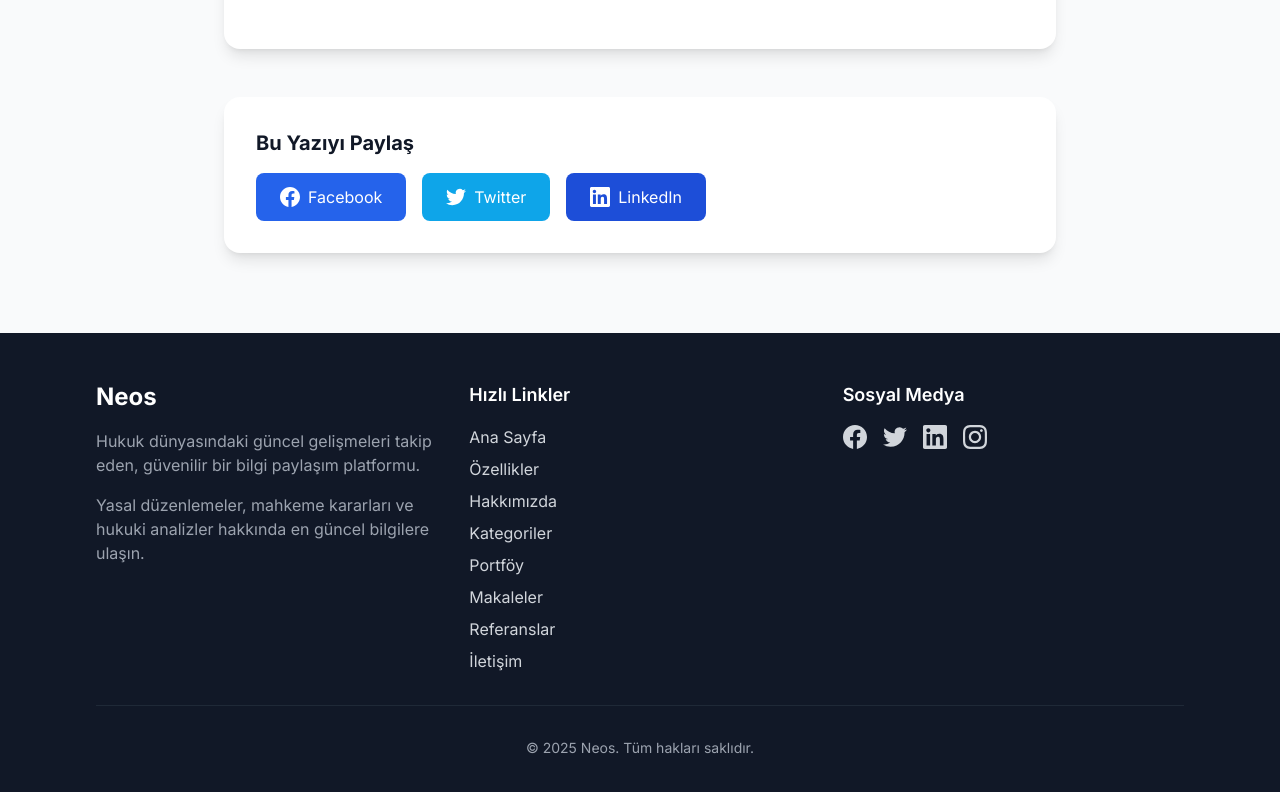
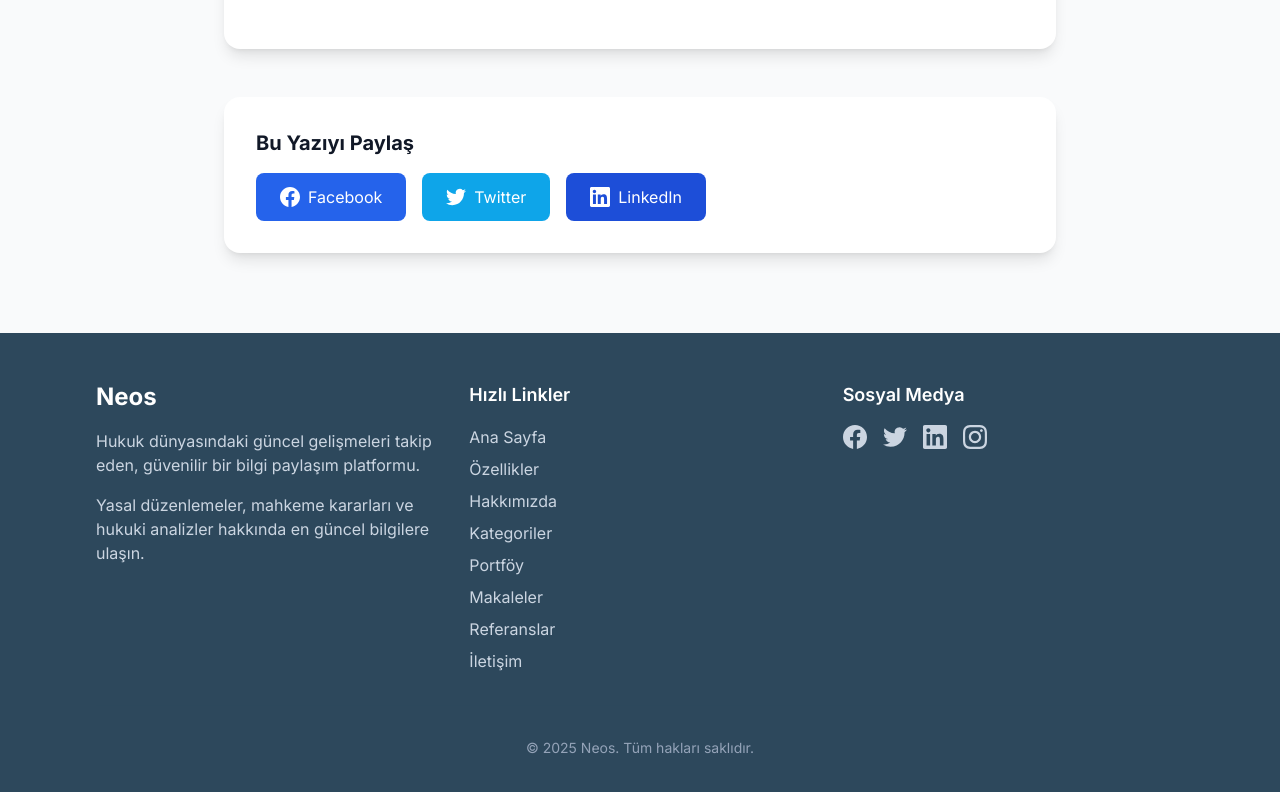
Before and after one commit to onderturhan/neos, an Angular app: page /blog/1 in a window 1280 px wide. Shown: the part 1626-2418 px from the top of the page. Built offline with nearby package versions, Linux system fonts and the light colour scheme.

Commit message:
Anasayfa ve ana renk düzenlemeleri

```diff
--- a/package.json
+++ b/package.json
@@ -3,7 +3,7 @@
   "version": "0.0.0",
   "scripts": {
     "ng": "ng",
-    "start": "ng serve",
+    "start": "ng serve --open",
     "build": "ng build",
     "watch": "ng build --watch --configuration development",
     "test": "ng test"
--- a/src/app/core/components/footer/footer.ts
+++ b/src/app/core/components/footer/footer.ts
@@ -6,50 +6,50 @@ import { CommonModule } from '@angular/common';
   standalone: true,
   imports: [CommonModule],
   template: `
-    <footer class="bg-gray-900 text-gray-300">
+    <footer style="background-color: #2d485c; color: #e2e8f0;">
       <div class="max-w-6xl mx-auto px-4 sm:px-6 lg:px-8 py-12">
         <div class="grid grid-cols-1 md:grid-cols-3 gap-8">
           <div>
             <h3 class="text-2xl font-bold text-white mb-4">Neos</h3>
-            <p class="text-gray-400 mb-4">
+            <p class="mb-4" style="color: #cbd5e1;">
               Hukuk dünyasındaki güncel gelişmeleri takip eden, güvenilir bir bilgi paylaşım platformu.
             </p>
-            <p class="text-gray-400">
+            <p style="color: #cbd5e1;">
               Yasal düzenlemeler, mahkeme kararları ve hukuki analizler hakkında en güncel bilgilere ulaşın.
             </p>
           </div>
           <div>
             <h4 class="text-lg font-semibold text-white mb-4">Hızlı Linkler</h4>
             <ul class="space-y-2">
-              <li><a href="#home" class="hover:text-white transition-colors">Ana Sayfa</a></li>
-              <li><a href="#features" class="hover:text-white transition-colors">Özellikler</a></li>
-              <li><a href="#about" class="hover:text-white transition-colors">Hakkımızda</a></li>
-              <li><a href="#categories" class="hover:text-white transition-colors">Kategoriler</a></li>
-              <li><a href="#portfolio" class="hover:text-white transition-colors">Portföy</a></li>
-              <li><a href="#articles" class="hover:text-white transition-colors">Makaleler</a></li>
-              <li><a href="#references" class="hover:text-white transition-colors">Referanslar</a></li>
-              <li><a href="#contact" class="hover:text-white transition-colors">İletişim</a></li>
+              <li><a href="#home" class="transition-colors hover:text-white" style="color: #cbd5e1;">Ana Sayfa</a></li>
+              <li><a href="#features" class="transition-colors hover:text-white" style="color: #cbd5e1;">Özellikler</a></li>
+              <li><a href="#about" class="transition-colors hover:text-white" style="color: #cbd5e1;">Hakkımızda</a></li>
+              <li><a href="#categories" class="transition-colors hover:text-white" style="color: #cbd5e1;">Kategoriler</a></li>
+              <li><a href="#portfolio" class="transition-colors hover:text-white" style="color: #cbd5e1;">Portföy</a></li>
+              <li><a href="#articles" class="transition-colors hover:text-white" style="color: #cbd5e1;">Makaleler</a></li>
+              <li><a href="#references" class="transition-colors hover:text-white" style="color: #cbd5e1;">Referanslar</a></li>
+              <li><a href="#contact" class="transition-colors hover:text-white" style="color: #cbd5e1;">İletişim</a></li>
             </ul>
           </div>
           <div>
             <h4 class="text-lg font-semibold text-white mb-4">Sosyal Medya</h4>
             <div class="flex space-x-4">
-              <a href="#" class="hover:text-white transition-colors" aria-label="Facebook">
+              <a href="#" class="transition-colors hover:text-white" style="color: #cbd5e1;" aria-label="Facebook">
                 <svg class="w-6 h-6" fill="currentColor" viewBox="0 0 24 24">
                   <path d="M24 12.073c0-6.627-5.373-12-12-12s-12 5.373-12 12c0 5.99 4.388 10.954 10.125 11.854v-8.385H7.078v-3.47h3.047V9.43c0-3.007 1.792-4.669 4.533-4.669 1.312 0 2.686.235 2.686.235v2.953H15.83c-1.491 0-1.956.925-1.956 1.874v2.25h3.328l-.532 3.47h-2.796v8.385C19.612 23.027 24 18.062 24 12.073z"/>
                 </svg>
               </a>
-              <a href="#" class="hover:text-white transition-colors" aria-label="Twitter">
+              <a href="#" class="transition-colors hover:text-white" style="color: #cbd5e1;" aria-label="Twitter">
                 <svg class="w-6 h-6" fill="currentColor" viewBox="0 0 24 24">
                   <path d="M23.953 4.57a10 10 0 01-2.825.775 4.958 4.958 0 002.163-2.723c-.951.555-2.005.959-3.127 1.184a4.92 4.92 0 00-8.384 4.482C7.69 8.095 4.067 6.13 1.64 3.162a4.822 4.822 0 00-.666 2.475c0 1.71.87 3.213 2.188 4.096a4.904 4.904 0 01-2.228-.616v.06a4.923 4.923 0 003.946 4.827 4.996 4.996 0 01-2.212.085 4.936 4.936 0 004.604 3.417 9.867 9.867 0 01-6.102 2.105c-.39 0-.779-.023-1.17-.067a13.995 13.995 0 007.557 2.209c9.053 0 13.998-7.496 13.998-13.985 0-.21 0-.42-.015-.63A9.935 9.935 0 0024 4.59z"/>
                 </svg>
               </a>
-              <a href="#" class="hover:text-white transition-colors" aria-label="LinkedIn">
+              <a href="#" class="transition-colors hover:text-white" style="color: #cbd5e1;" aria-label="LinkedIn">
                 <svg class="w-6 h-6" fill="currentColor" viewBox="0 0 24 24">
                   <path d="M20.447 20.452h-3.554v-5.569c0-1.328-.027-3.037-1.852-3.037-1.853 0-2.136 1.445-2.136 2.939v5.667H9.351V9h3.414v1.561h.046c.477-.9 1.637-1.85 3.37-1.85 3.601 0 4.267 2.37 4.267 5.455v6.286zM5.337 7.433c-1.144 0-2.063-.926-2.063-2.065 0-1.138.92-2.063 2.063-2.063 1.14 0 2.064.925 2.064 2.063 0 1.139-.925 2.065-2.064 2.065zm1.782 13.019H3.555V9h3.564v11.452zM22.225 0H1.771C.792 0 0 .774 0 1.729v20.542C0 23.227.792 24 1.771 24h20.451C23.2 24 24 23.227 24 22.271V1.729C24 .774 23.2 0 22.222 0h.003z"/>
                 </svg>
               </a>
-              <a href="#" class="hover:text-white transition-colors" aria-label="Instagram">
+              <a href="#" class="transition-colors hover:text-white" style="color: #cbd5e1;" aria-label="Instagram">
                 <svg class="w-6 h-6" fill="currentColor" viewBox="0 0 24 24">
                   <path d="M12 2.163c3.204 0 3.584.012 4.85.07 3.252.148 4.771 1.691 4.919 4.919.058 1.265.069 1.645.069 4.849 0 3.205-.012 3.584-.069 4.849-.149 3.225-1.664 4.771-4.919 4.919-1.266.058-1.644.07-4.85.07-3.204 0-3.584-.012-4.849-.07-3.26-.149-4.771-1.699-4.919-4.92-.058-1.265-.07-1.644-.07-4.849 0-3.204.013-3.583.07-4.849.149-3.227 1.664-4.771 4.919-4.919 1.266-.057 1.645-.069 4.849-.069zm0-2.163c-3.259 0-3.667.014-4.947.072-4.358.2-6.78 2.618-6.98 6.98-.059 1.281-.073 1.689-.073 4.948 0 3.259.014 3.668.072 4.948.2 4.358 2.618 6.78 6.98 6.98 1.281.058 1.689.072 4.948.072 3.259 0 3.668-.014 4.948-.072 4.354-.2 6.782-2.618 6.979-6.98.059-1.28.073-1.689.073-4.948 0-3.259-.014-3.667-.072-4.947-.196-4.354-2.617-6.78-6.979-6.98-1.281-.059-1.69-.073-4.949-.073zm0 5.838c-3.403 0-6.162 2.759-6.162 6.162s2.759 6.163 6.162 6.163 6.162-2.759 6.162-6.163c0-3.403-2.759-6.162-6.162-6.162zm0 10.162c-2.209 0-4-1.79-4-4 0-2.209 1.791-4 4-4s4 1.791 4 4c0 2.21-1.791 4-4 4zm6.406-11.845c-.796 0-1.441.645-1.441 1.44s.645 1.44 1.441 1.44c.795 0 1.439-.645 1.439-1.44s-.644-1.44-1.439-1.44z"/>
                 </svg>
@@ -57,7 +57,7 @@ import { CommonModule } from '@angular/common';
             </div>
           </div>
         </div>
-        <div class="mt-8 pt-8 border-t border-gray-800 text-center text-sm text-gray-400">
+        <div class="mt-8 pt-8 text-center text-sm" style="border-top: 1px solid rgba(45, 72, 92, 0.5); color: #94a3b8;">
           <p>&copy; {{ currentYear }} Neos. Tüm hakları saklıdır.</p>
         </div>
       </div>
--- a/src/app/core/components/header/header.ts
+++ b/src/app/core/components/header/header.ts
@@ -7,29 +7,22 @@ import { CommonModule } from '@angular/common';
   imports: [CommonModule],
   template: `
     <header
-      [class]="'fixed top-0 left-0 right-0 z-50 transition-all duration-300 ' + (isScrolled() ? 'bg-white shadow-md' : 'bg-transparent')">
+      [class]="'fixed top-0 left-0 right-0 z-50 transition-all duration-300 ' + (isScrolled() ? 'shadow-md' : 'bg-transparent')"
+      [style.background]="isScrolled() ? '#2d485c' : 'transparent'">
       <nav class="max-w-6xl mx-auto px-4 sm:px-6 lg:px-8">
-        <div class="flex items-center justify-between h-16 md:h-20">
-          <div class="flex-shrink-0">
-            <a href="#home" class="text-2xl font-bold" [class.text-white]="!isScrolled()" [class.text-gray-900]="isScrolled()">
-              Neos
-            </a>
-          </div>
+        <div class="flex items-center justify-center h-16 md:h-20 relative">
           <div class="hidden md:flex md:space-x-8">
             @for (item of menuItems; track item.id) {
               <a
                 [href]="item.href"
-                class="font-medium transition-colors duration-200 hover:text-blue-600"
-                [class.text-white]="!isScrolled()"
-                [class.text-gray-700]="isScrolled()">
+                class="font-medium transition-colors duration-200 text-white hover:opacity-80"
+                style="color: white;">
                 {{ item.label }}
               </a>
             }
           </div>
           <button
-            class="md:hidden p-2 rounded-md"
-            [class.text-white]="!isScrolled()"
-            [class.text-gray-700]="isScrolled()"
+            class="md:hidden absolute right-0 p-2 rounded-md text-white"
             (click)="toggleMobileMenu()">
             <svg class="h-6 w-6" fill="none" stroke="currentColor" viewBox="0 0 24 24">
               <path stroke-linecap="round" stroke-linejoin="round" stroke-width="2" d="M4 6h16M4 12h16M4 18h16"></path>
@@ -37,11 +30,11 @@ import { CommonModule } from '@angular/common';
           </button>
         </div>
         @if (mobileMenuOpen()) {
-          <div class="md:hidden py-4 space-y-4">
+          <div class="md:hidden py-4 space-y-4" style="background-color: #2d485c;">
             @for (item of menuItems; track item.id) {
               <a
                 [href]="item.href"
-                class="block font-medium text-gray-700 hover:text-blue-600"
+                class="block font-medium text-white hover:opacity-80 transition-colors"
                 (click)="closeMobileMenu()">
                 {{ item.label }}
               </a>
```
Also changed, not shown: src/app/features/home/hero/hero.ts (+16 -36 lines).
